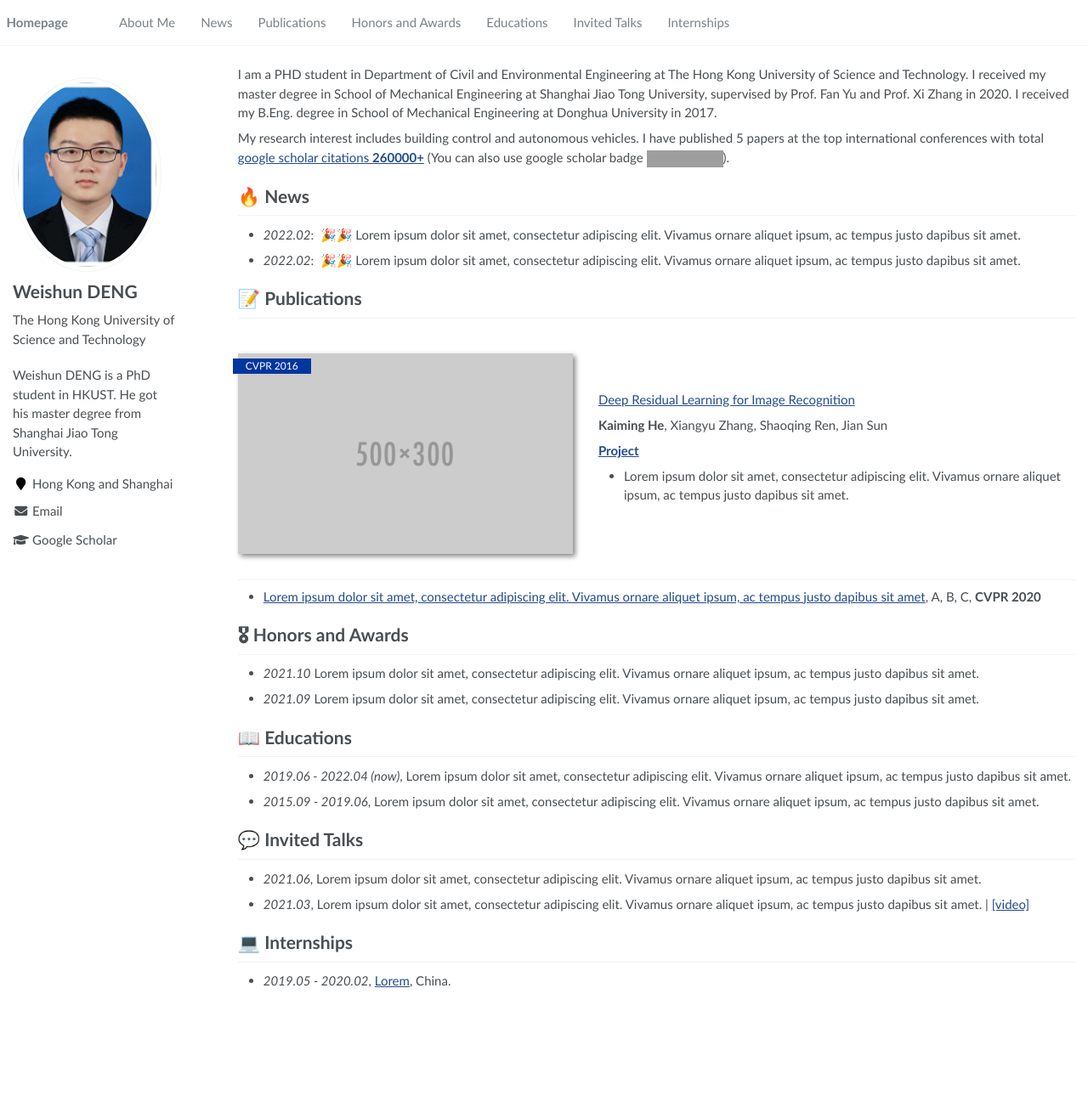
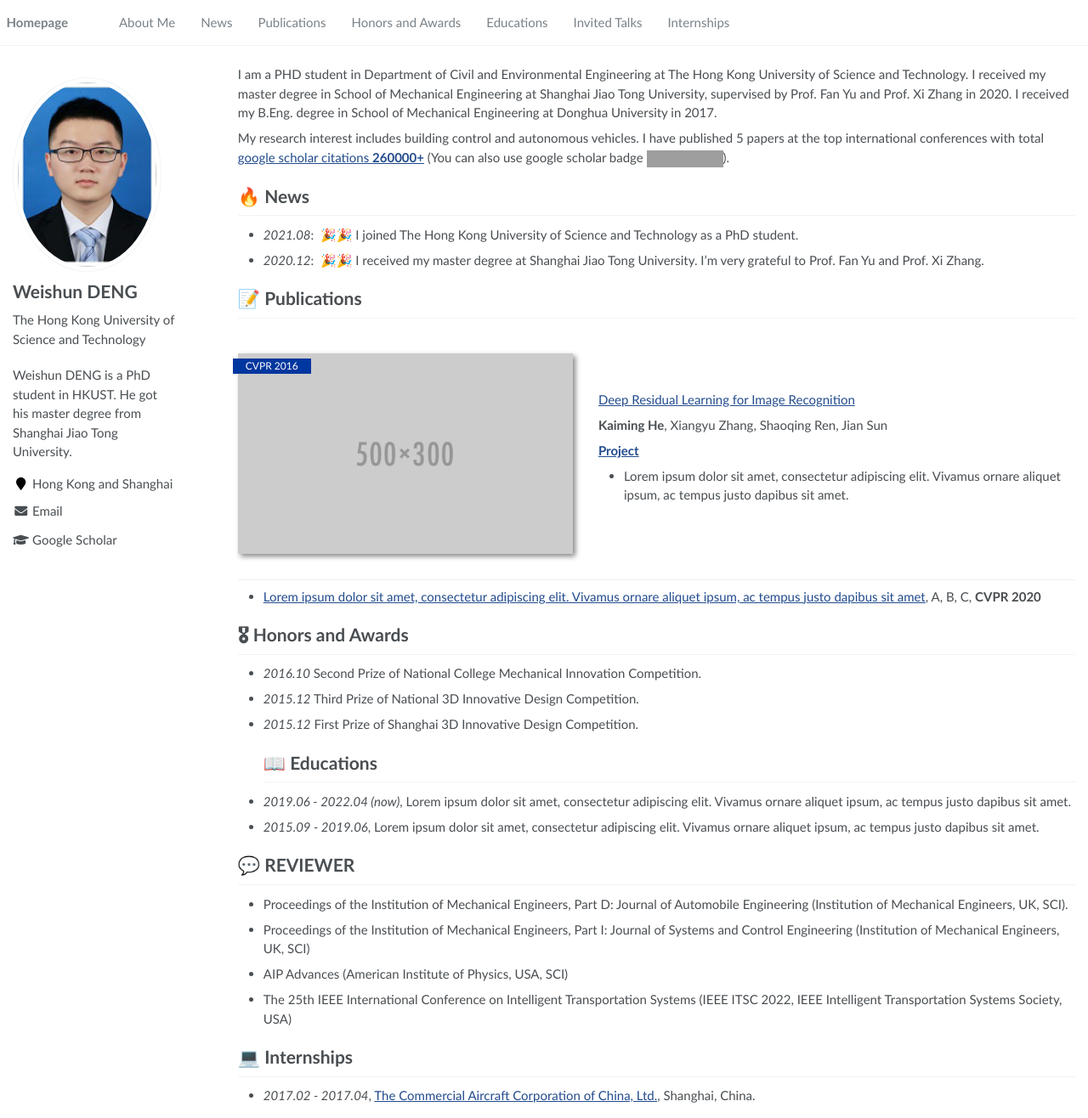
Before and after one commit to RayeRen/acad-homepage.github.io, a Jekyll site: the page built from _pages/about.md, in a window 1280 px wide and 1316 px high. Shown: the whole window at 85% size. Built offline with Jekyll 4.4.1, drawn with Linux system fonts in a browser that asks for light colours; grey boxes are pictures that could not be loaded.

Commit message:
personal website

```diff
--- a/_pages/about.md
+++ b/_pages/about.md
@@ -19,12 +19,15 @@ redirect_from:
 
 I am a PHD student in Department of Civil and Environmental Engineering at The Hong Kong University of Science and Technology. I received my master degree in School of Mechanical Engineering at Shanghai Jiao Tong University, supervised by Prof. Fan Yu and Prof. Xi Zhang in 2020. I received my B.Eng. degree in School of Mechanical Engineering at Donghua University in 2017.
 
-My research interest includes building control and autonomous vehicles. I have published 5 papers at the top international conferences with total <a href='https://scholar.google.com/citations?user=DhtAFkwAAAAJ'>google scholar citations <strong><span id='total_cit'>260000+</span></strong></a> (You can also use google scholar badge <a href='https://scholar.google.com/citations?user=DhtAFkwAAAAJ'><img src="https://img.shields.io/endpoint?url={{ url | url_encode }}&logo=Google%20Scholar&labelColor=f6f6f6&color=9cf&style=flat&label=citations"></a>).
+My research interest includes building control and autonomous vehicles. I have published 5 papers at the top international conferences with total <a href='https://scholar.google.com/citations?user=LWC2XQEAAAAJ'>google scholar citations <strong><span id='total_cit'>260000+</span></strong></a> (You can also use google scholar badge <a href='https://scholar.google.com/citations?user=LWC2XQEAAAAJ'><img src="https://img.shields.io/endpoint?url={{ url | url_encode }}&logo=Google%20Scholar&labelColor=f6f6f6&color=9cf&style=flat&label=citations"></a>).
 
 
 # 🔥 News
-- *2022.02*: &nbsp;🎉🎉 Lorem ipsum dolor sit amet, consectetur adipiscing elit. Vivamus ornare aliquet ipsum, ac tempus justo dapibus sit amet.
-- *2022.02*: &nbsp;🎉🎉 Lorem ipsum dolor sit amet, consectetur adipiscing elit. Vivamus ornare aliquet ipsum, ac tempus justo dapibus sit amet.
+- *2021.08*: &nbsp;🎉🎉 I joined The Hong Kong University of Science and Technology as a PhD student.
+
+- *2020.12*: &nbsp;🎉🎉 I received my master degree at Shanghai Jiao Tong University. I'm very grateful to Prof. Fan Yu and Prof. Xi Zhang.
+
+
 
 # 📝 Publications
 
@@ -43,16 +46,18 @@ My research interest includes building control and autonomous vehicles. I have p
 - [Lorem ipsum dolor sit amet, consectetur adipiscing elit. Vivamus ornare aliquet ipsum, ac tempus justo dapibus sit amet](https://github.com), A, B, C, **CVPR 2020**
 
 # 🎖 Honors and Awards
-- *2021.10* Lorem ipsum dolor sit amet, consectetur adipiscing elit. Vivamus ornare aliquet ipsum, ac tempus justo dapibus sit amet.
-- *2021.09* Lorem ipsum dolor sit amet, consectetur adipiscing elit. Vivamus ornare aliquet ipsum, ac tempus justo dapibus sit amet.
-
+- *2016.10* Second Prize of National College Mechanical Innovation Competition.
+- *2015.12* Third Prize of National 3D Innovative Design Competition.
+- *2015.12* First Prize of Shanghai 3D Innovative Design Competition.
 # 📖 Educations
 - *2019.06 - 2022.04 (now)*, Lorem ipsum dolor sit amet, consectetur adipiscing elit. Vivamus ornare aliquet ipsum, ac tempus justo dapibus sit amet.
 - *2015.09 - 2019.06*, Lorem ipsum dolor sit amet, consectetur adipiscing elit. Vivamus ornare aliquet ipsum, ac tempus justo dapibus sit amet.
 
-# 💬 Invited Talks
-- *2021.06*, Lorem ipsum dolor sit amet, consectetur adipiscing elit. Vivamus ornare aliquet ipsum, ac tempus justo dapibus sit amet.
-- *2021.03*, Lorem ipsum dolor sit amet, consectetur adipiscing elit. Vivamus ornare aliquet ipsum, ac tempus justo dapibus sit amet.  \| [\[video\]](https://github.com/)
+# 💬 REVIEWER
+- Proceedings of the Institution of Mechanical Engineers, Part D: Journal of Automobile Engineering (Institution of Mechanical Engineers, UK, SCI).
+- Proceedings of the Institution of Mechanical Engineers, Part I: Journal of Systems and Control Engineering (Institution of Mechanical Engineers, UK, SCI)
+- AIP Advances (American Institute of Physics, USA, SCI)
+- The 25th IEEE International Conference on Intelligent Transportation Systems (IEEE ITSC 2022, IEEE Intelligent Transportation Systems Society, USA)
 
 # 💻 Internships
-- *2019.05 - 2020.02*, [Lorem](https://github.com/), China.
+- *2017.02 - 2017.04*, [The Commercial Aircraft Corporation of China, Ltd.](http://www.comac.cc//), Shanghai, China.
```
